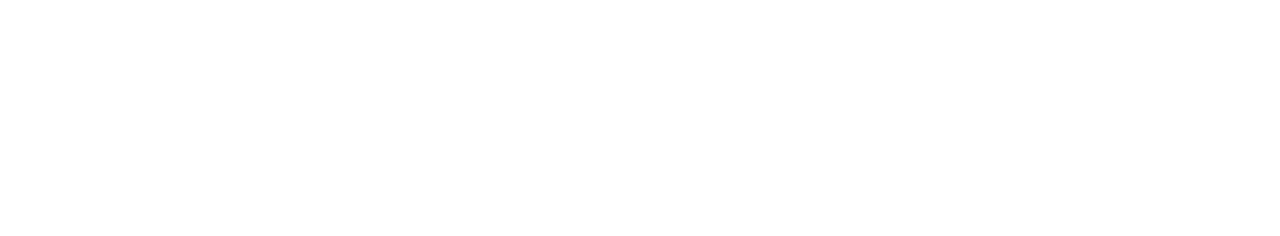
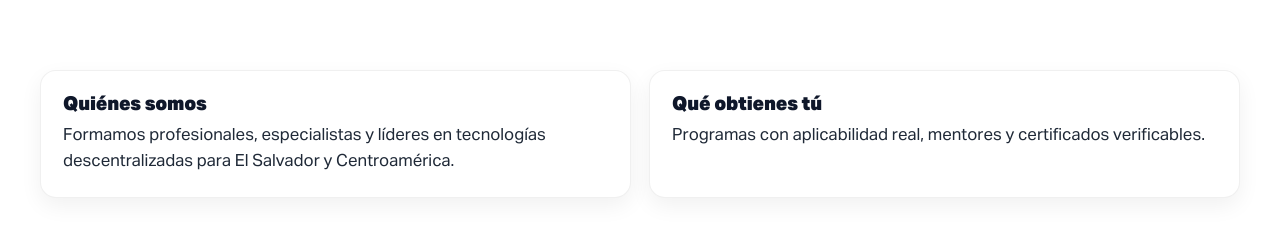
Before and after one commit to diego-s25/rushacademy-landing, a React (Create React App) app: page / in a window 1280 px wide. Shown: the part 969-1205 px from the top of the page. Before the commit the page ends 975 px from the top, so only its background shows below. Built offline with nearby package versions, Linux system fonts and the light colour scheme.

Commit message:
Added Executive Summary component

```diff
--- a/src/App.js
+++ b/src/App.js
@@ -1,10 +1,10 @@
 import { useEffect } from "react";
 
 import Hero from "./components/Hero";
-// import Products from "./components/Products";
 import "./styles/globals.scss";
 import Nav from "./components/Nav";
 import CourseCarousel from "./components/CourseCarousel";
+import ExecSummary from "./components/ExecSummary";
 
 export default function App() {
   useEffect(() => {
@@ -24,8 +24,8 @@ export default function App() {
     <>
       <Nav />
       <Hero />
-      {/* <Products /> */}
       <CourseCarousel />
+      <ExecSummary />
     </>
   );
 }
--- /dev/null
+++ b/src/components/ExecSummary.jsx
@@ -0,0 +1,23 @@
+import React from "react"; export default function ExecSummary() { return (
+<section id="resumen-ejecutivo" className="exec section">
+  <div className="container">
+    <div className="exec__grid">
+      <article className="exec__card">
+        <h3 className="exec__cardTitle">Quiénes somos</h3>
+        <p className="exec__body">
+          Formamos profesionales, especialistas y líderes en tecnologías
+          descentralizadas para El Salvador y Centroamérica.
+        </p>
+      </article>
+
+      <article className="exec__card">
+        <h3 className="exec__cardTitle">Qué obtienes tú</h3>
+        <p className="exec__body">
+          Programas con aplicabilidad real, mentores y certificados
+          verificables.
+        </p>
+      </article>
+    </div>
+  </div>
+</section>
+); }
--- a/src/styles/globals.scss
+++ b/src/styles/globals.scss
@@ -768,3 +768,52 @@ $embla-gap: 18px;
 .nav__sheet a {
   text-decoration: none;
 }
+
+/* === Executive summary =================================================== */
+
+.section {
+  padding-block: clamp(32px, 6vw, 72px);
+}
+
+.exec {
+  background: #fff;
+}
+
+.exec .container {
+  max-width: 1280px;
+  margin-inline: auto;
+  padding-inline: 2rem; // same as navbar
+}
+
+.exec__grid {
+  display: grid;
+  gap: 16px;
+  grid-template-columns: 1fr;
+  @media (min-width: 768px) {
+    gap: 18px;
+    grid-template-columns: repeat(2, minmax(0, 1fr));
+  }
+}
+
+.exec__card {
+  border: 1px solid rgba(0, 0, 0, 0.06);
+  border-radius: 16px;
+  background: #fff;
+  box-shadow: 0 8px 22px rgba(0, 0, 0, 0.06);
+  padding: clamp(16px, 3.2vw, 22px);
+}
+
+.exec__cardTitle {
+  margin: 0 0 6px;
+  font-weight: 800;
+  letter-spacing: -0.01em;
+  color: var(--ink-900);
+  font-size: clamp(1.05rem, 2.4vw, 1.2rem);
+}
+
+.exec__body {
+  margin: 0;
+  color: var(--ink-800);
+  line-height: 1.55;
+  font-size: clamp(0.98rem, 1.8vw, 1.05rem);
+}
```
Also changed, not shown: src/components/Products.jsx (deleted, +0 -106 lines).
